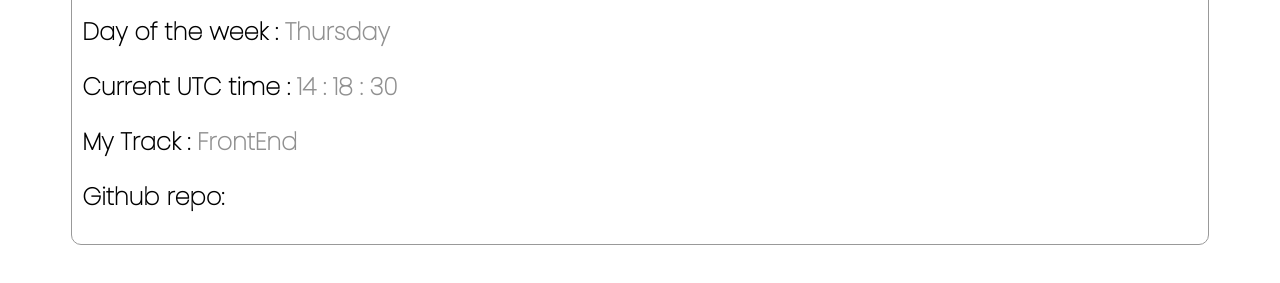
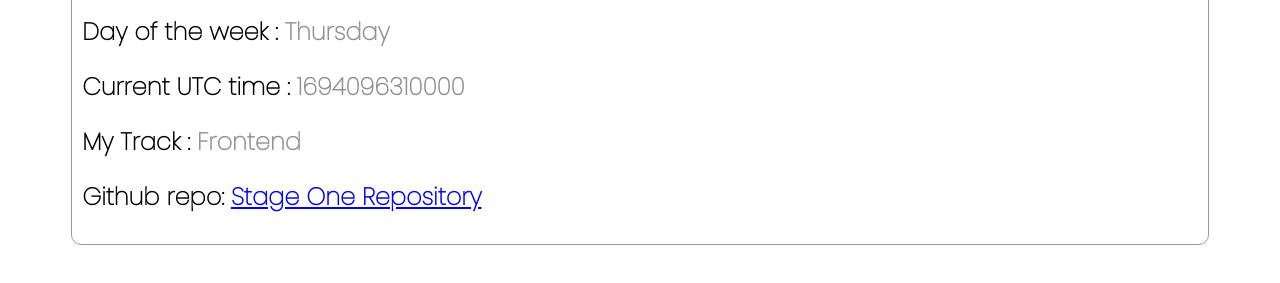
Before and after one commit to AlagbeAdeolu/HNG, a plain HTML site: page Stage-one/index.html in a window 1280 px wide. Shown: the part 157-440 px from the top of the page. Drawn offline with Linux system fonts and the light colour scheme.

Commit message:
Add files via upload

```diff
--- a/Stage-one/app.js
+++ b/Stage-one/app.js
@@ -7,16 +7,11 @@ const getDay = date.getUTCDay()
 
 
 const updateTime = () => {
-    const date = new Date()
+    const date = Date.now()
     const time = document.getElementById('currentUTCTime')
-    const utcHours = date.getUTCHours().toString().padStart(2, '0')
-    const utcMins = date.getUTCMinutes().toString().padStart(2, '0')
-    const utcSecs = date.getUTCSeconds().toString().padStart(2, '0')
-
-    const getTime = `${utcHours} : ${utcMins} : ${utcSecs}`
-    time.textContent = getTime
+    time.textContent = date
 }
-setInterval(updateTime, 1000)
+setInterval(updateTime, 1)
 updateTime()
 
 const weekDays = ['Sunday', 'Monday', 'Tuesday', 'Wednesday', 'Thursday', 'Friday', 'Saturday']
--- a/Stage-one/index.html
+++ b/Stage-one/index.html
@@ -15,18 +15,18 @@
     <div class="wrapper">
         <header>
             <h1 id="slack-username" data-testid="slackUserName">Slack Username: Alagbe Adeolu Ayoola</h1>
-            <img src="/picture.jpg" alt="Jiggy" data-testid="slackDisplayImage">
+            <img src="/picture.jpg" alt="Alagbe Adeolu Ayoola" data-testid="slackDisplayImage">
         </header>
         <main>
             <h2>Day of the week : <span id="currentDayOfTheWeek" data-testid="currentDayOfTheWeek">Friday</span></h2>
 
             <h2>Current UTC time : <span id="currentUTCTime" data-testid="currentUTCTime"></span></h2>
 
-            <h2>My Track : <span id="myTrack" data-testid="myTrack">FrontEnd</span></h2>
+            <h2>My Track : <span id="myTrack" data-testid="myTrack">Frontend</span></h2>
 
             <section>
-                <h2>Github repo: </h2>
-                <a href="" data-testid="githubURL" id="githubURL"></a>
+                <h2>Github repo: <a href="https://github.com/AlagbeAdeolu/HNG/tree/main/Stage-one" data-testid="githubURL"
+                        id="githubURL">Stage One Repository</a></h2>
             </section>
         </main>
 
```
